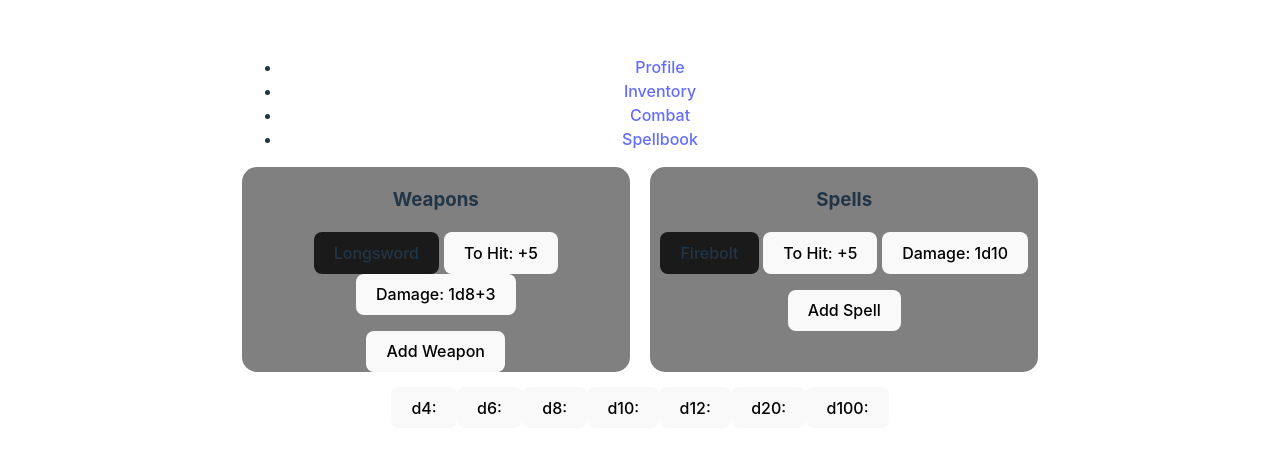
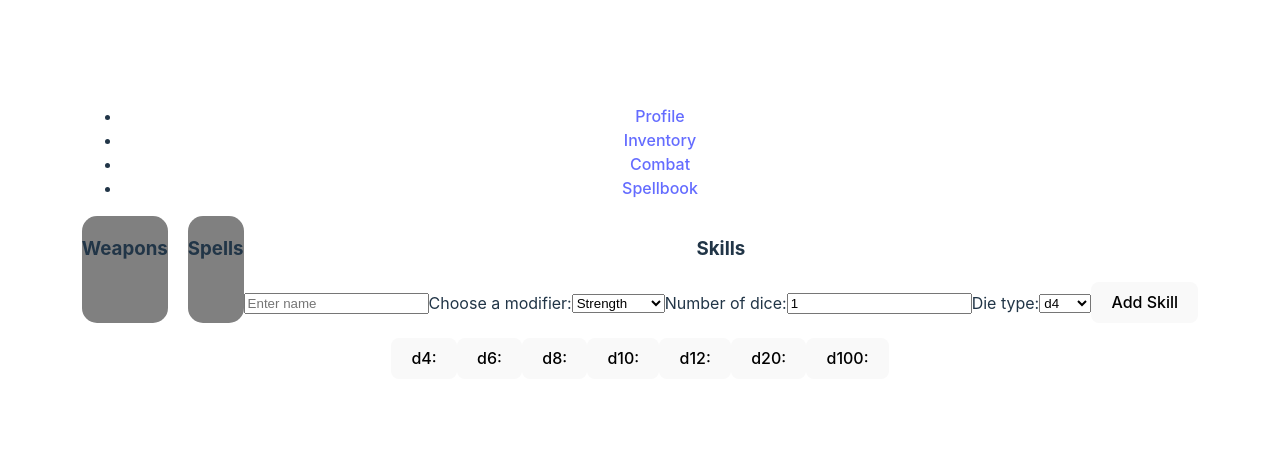
Before and after one commit to Dkobes/adventurers-board, a React (Vite) app in the folder adventurers-board/client/: page /combat in a window 1280 px wide. Shown: the part 159-612 px from the top of the page. Built offline with nearby package versions, Linux system fonts and the light colour scheme.

Commit message:
created a skills section in combat and created code to add custom skills and delete them, also made the section displays dynamic

```diff
--- a/adventurers-board/client/src/pages/Combat/combat.jsx
+++ b/adventurers-board/client/src/pages/Combat/combat.jsx
@@ -2,6 +2,11 @@ import { useState } from 'react';
 import './combat.css';
 
 export default function Combat() {
+    const [weapons, setWeapons] = useState([]);
+    const [spells, setSpells] = useState([]);
+    const [skillName, setSkillName] = useState('');
+    const [skills, setSkills] = useState([]);
+    const [diceCount, setDiceCount] = useState(1);
     const [d4, setD4] = useState();
     const [d6, setD6] = useState();
     const [d8, setD8] = useState();
@@ -9,6 +14,58 @@ export default function Combat() {
     const [d12, setD12] = useState();
     const [d20, setD20] = useState();
     const [d100, setD100] = useState();
+
+    const addSkill = (name, modifier, diceAmount, diceValue) => {
+        setSkills([...skills, {name: name, atk: modifier, dmg: `${diceAmount}${diceValue}`}]);
+        console.log(skills);
+    }
+
+    const skillPrompt = () => {
+        return (
+            <div>
+            <input
+                name='name'
+                type='text'
+                value={skillName}
+                onChange={(event) => setSkillName(event.target.value)}
+                placeholder='Enter name'
+            />
+            <label htmlFor='modifier'>Choose a modifier:</label>
+            <select id='modifier'>
+                <option value='STR'>Strength</option>
+                <option value='DEX'>Dexterity</option>
+                <option value='CON'>Constitution</option>
+                <option value='INT'>Intelligence</option>
+                <option value='WIS'>Wisdom</option>
+                <option value='CHA'>Charisma</option>
+            </select>
+            <label htmlFor='diceCount'>Number of dice:</label>
+            <input
+                name='diceCount'
+                type='number'
+                value={diceCount}
+                min='1'
+                onChange={(event) => setDiceCount(event.target.value)}
+            />
+            <label htmlFor='diceType'>Die type:</label>
+            <select id='diceType'>
+                <option value='d4'>d4</option>
+                <option value='d6'>d6</option>
+                <option value='d8'>d8</option>
+                <option value='d10'>d10</option>
+                <option value='d12'>d12</option>
+                <option value='d20'>d20</option>
+                <option value='d100'>d100</option>
+            </select>
+            <button onClick={() => addSkill(skillName, modifier.value, diceCount, diceType.value)}>Add Skill</button>
+            </div>
+        )
+    }
+
+    const deleteSkill = (index) => {
+        const newSkills = skills.filter((skill, i) => index !== i);
+        setSkills(newSkills);
+    }
 
     function diceRoll(min, max, modifier) {
         const result = Math.floor(Math.random() * (max - min) + min + modifier);
@@ -36,14 +93,27 @@ export default function Combat() {
                 {/* Display weapons from inventory with their damage and attack modifiers. Choose spells to display */}
                 <section className='weapons'>
                     <h3>Weapons</h3>
-                    <p><span>Longsword</span> <button onClick={() => diceRoll(1, 21, 5)}>To Hit: +5</button> <button onClick={() => diceRoll(1, 9, 3)}>Damage: 1d8+3</button></p>
-                    <button>Add Weapon</button>
+                    {weapons.map((weapon, index) => (
+                        <p key={index}><span>{weapon.name}</span> <button onClick={() => diceRoll(1, 21, 5)}>To Hit: +{weapon.atk}</button>
+                        <button onClick={() => diceRoll(1, 9, 3)}>Damage: {weapon.dmg}</button> <button>X</button></p>
+                    ))}
                 </section>
 
                 <section className='spells'>
                     <h3>Spells</h3>
-                    <p><span>Firebolt</span> <button onClick={() => diceRoll(1, 21, 5)}>To Hit: +5</button> <button onClick={() => diceRoll(1, 11, 0)}>Damage: 1d10</button></p>
-                    <button>Add Spell</button>
+                    {spells.map((spell, index) => (
+                        <p key={index}><span>{spell.name}</span> <button onClick={() => diceRoll(1, 21, 5)}>To Hit: +{spell.atk}</button>
+                        <button onClick={() => diceRoll(1, 11, 0)}>Damage: {spell.dmg}</button> <button>X</button></p>
+                    ))}
+                </section>
+
+                <section className='skills'>
+                    <h3>Skills</h3>
+                    {skills.map((skill, index) => (
+                        <p key={index}><span>{skill.name}</span> <button onClick={() => diceRoll(1, 21, 5)}>To Hit: +{skill.atk}</button>
+                        <button onClick={() => diceRoll(1, 11, 0)}>Damage: {skill.dmg}</button> <button onClick={() => deleteSkill(index)}>X</button></p>
+                    ))}
+                    {skillPrompt()}
                 </section>
             </div>
             <div className='dice'>
```
